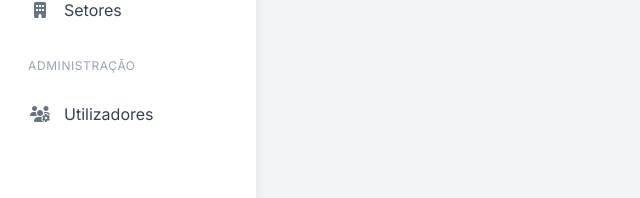
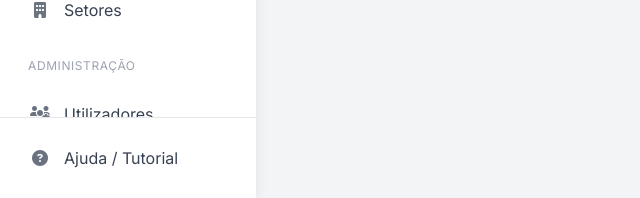
Before and after one commit to weltonjbp/Controle_Almoxarifado-, a Flask app: page /dashboard in a window 1280 px wide. Shown: the part 878-1076 px from the top of the page, without its empty margins (0-640 px from the left). Run offline with Flask 3, Linux system fonts and the light colour scheme; a user stored in the database is signed in; data that the repository does not hold is empty; some libraries are stand-ins or nearby versions.

Commit message:
Update base.html

```diff
--- a/app/templates/base.html
+++ b/app/templates/base.html
@@ -73,6 +73,12 @@
                 <a href="#" class="nav-link flex items-center p-3 rounded-lg text-gray-700 hover:bg-gray-100" data-section="usuarios"><i class="fas fa-users-cog fa-fw w-6 text-gray-500"></i><span class="sidebar-text ml-3">Utilizadores</span></a>
                 {% endif %}
             </nav>
+            <div class="p-4 border-t flex-shrink-0">
+                <a href="{{ url_for('main.tutorial_page') }}" target="_blank" class="nav-link flex items-center p-3 rounded-lg text-gray-700 hover:bg-gray-100">
+                    <i class="fas fa-question-circle fa-fw w-6 text-gray-500"></i>
+                    <span class="sidebar-text ml-3">Ajuda / Tutorial</span>
+                </a>
+            </div>
         </aside>
 
         <div class="flex-1 flex flex-col overflow-hidden">
```
